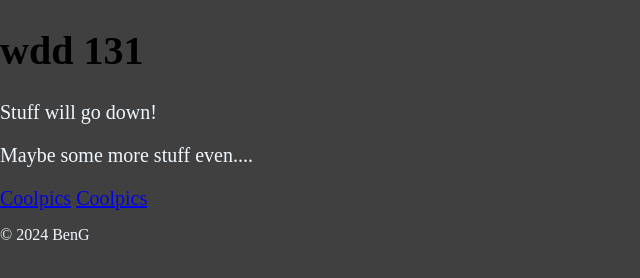
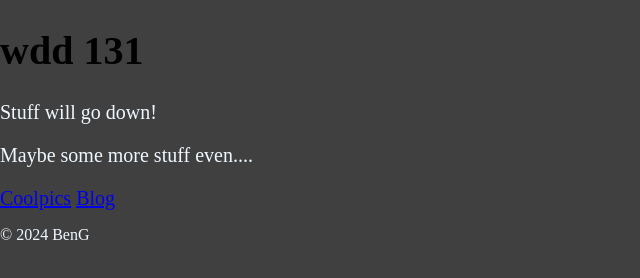
Before and after one commit to BenjGundersen/wdd131, a plain HTML site: page index.html in a window 1280 px wide. Shown: the full height of the page, 0-640 px from the left. Drawn offline with Linux system fonts and the light colour scheme.

Commit message:
fixed homepage a bit

```diff
--- a/index.html
+++ b/index.html
@@ -16,7 +16,7 @@
             <p>Stuff will go down!</p>
             <p>Maybe some more stuff even....</p>
             <a href="coolpics/index.html">Coolpics</a>
-            <a href="blog/index.html">Coolpics</a>
+            <a href="blog/index.html">Blog</a>
         </main>
         <footer>
             <p>&copy; 2024 BenG</p>
```
